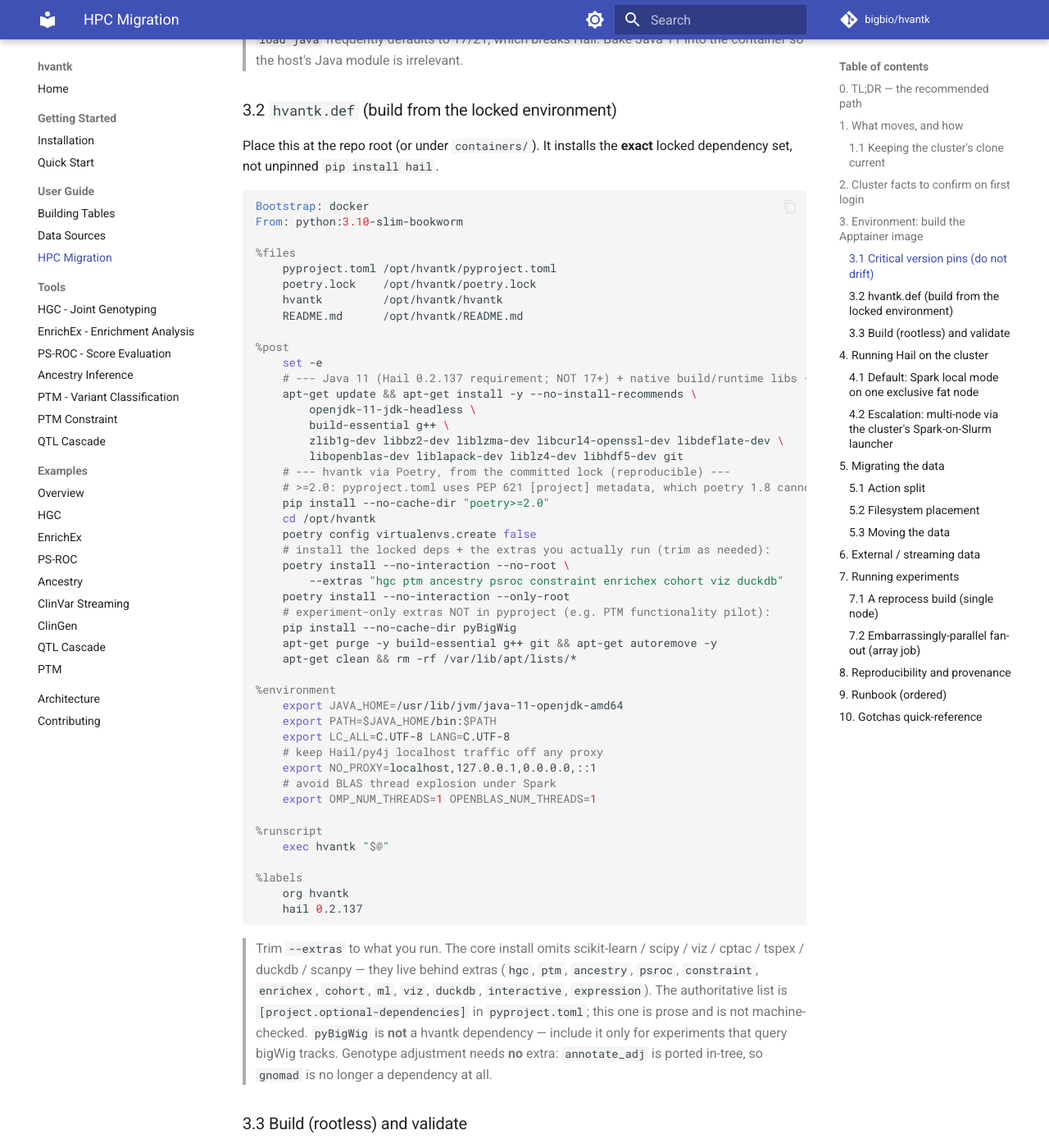
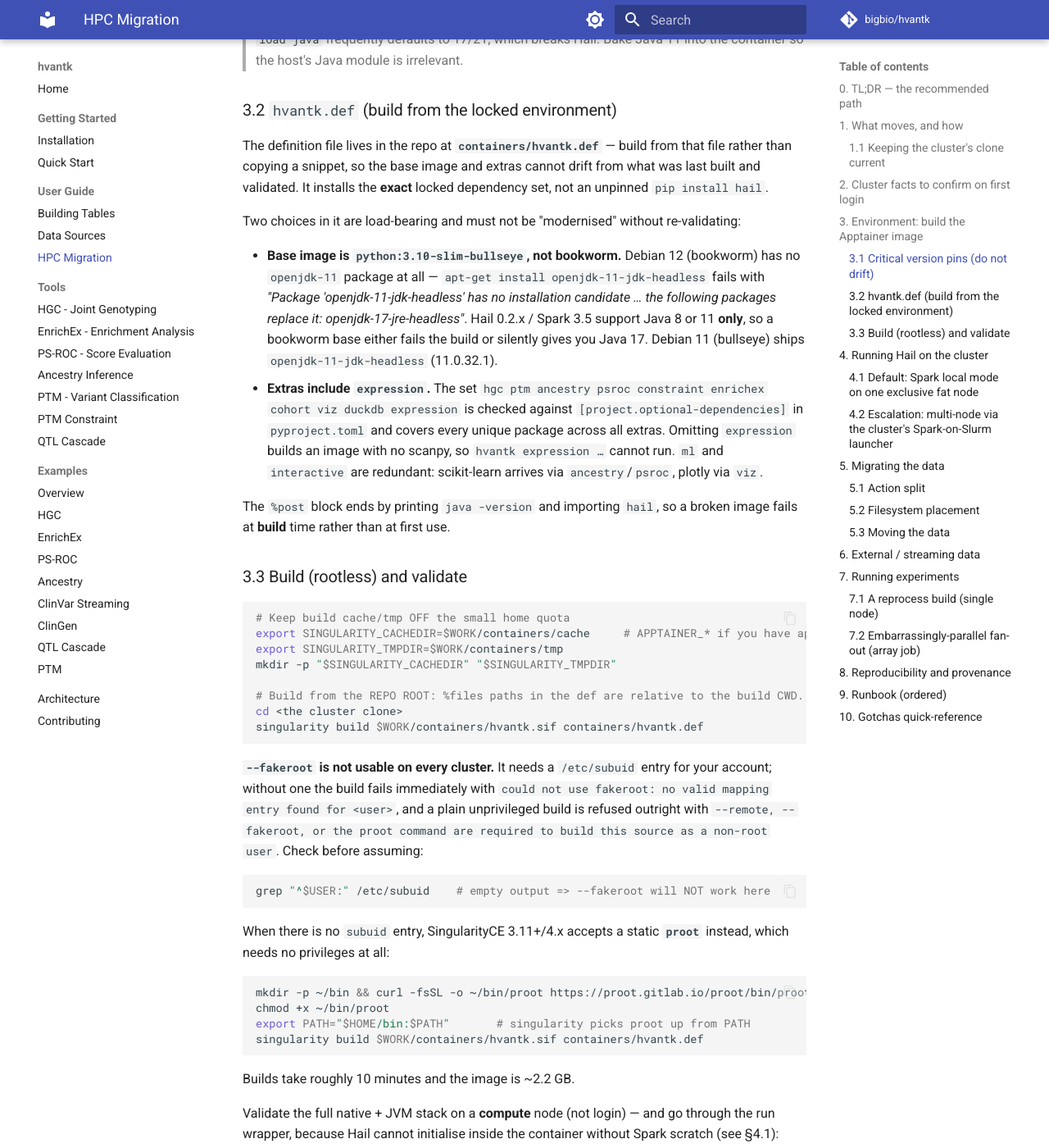
Before and after one commit to bigbio/hvantk, an MkDocs documentation site: the page built from docs_site/guide/hpc-migration.md, in a window 1280 px wide and 1400 px high, scrolled down 3046 px. Shown: the whole window at 82% size. Built offline with MkDocs 1.6.1 and Material for MkDocs 9.7.7, drawn with Linux system fonts in a browser that asks for light colours; comment, search, counter and statistics services are not loaded; some of the changed text lies outside the part shown.

Commit message:
docs(hpc): fix the container build path so it actually works on a cluster (#323)
* docs(hpc): fix the container build path so it actually works on a cluster

The Apptainer/Singularity section of the HPC migration guide documented a build
that cannot succeed. Four independent blockers, each verified on the cluster:

* Base image had no Java 11. The guide pinned `python:3.10-slim-bookworm`, but
  Debian 12 ships no `openjdk-11` package at all -- apt reports it is replaced by
  `openjdk-17-jre-headless`, and Hail 0.2.x / Spark 3.5 support Java 8 or 11 only.
  Repinned to `python:3.10-slim-bullseye` (openjdk 11.0.32.1).
* `--fakeroot` is not universally available. It needs an `/etc/subuid` entry; with
  none, the build fails with `no valid mapping entry found` and an unprivileged
  build is refused outright. Documented the check and the static `proot` fallback
  that SingularityCE accepts instead.
* Extras omitted `expression`, producing an image with no scanpy in which
  `hvantk expression ...` cannot run. Checked the full list against
  [project.optional-dependencies]; `ml` and `interactive` are genuinely redundant.
* The container cannot initialise Hail without `SPARK_LOCAL_DIRS` on writable
  node-local scratch, and the failure is misdiagnosed: the visible error is
  `[Errno 111] Connection refused` from py4j, which reads as a network fault. The
  real cause is one line above it, `DiskBlockManager: Failed to create any local dir`.

The definition file now lives at `containers/hvantk.def` rather than as a prose
snippet, so the base image and extras cannot drift from what was last built, and
`containers/hvantk_run.sh` sets up and binds Spark scratch so the container is
invoked correctly by default.

Verified end to end: image builds (2.2 GB) and
`hvantk utils check-install` passes on a compute node -- Hail 0.2.137 initialises
and the balding_nichols_model smoke test succeeds.

* docs(hpc): do not link to containers/hvantk.def from the guide

mkdocs --strict rejects a link whose target is not a documentation file:

  WARNING - Doc file 'guide/hpc-migration.md' contains a link
  '../../containers/hvantk.def', but the target '../containers/hvantk.def'
  is not found among documentation files.

Reference the path as a code span, matching how the rest of the guide names
repo paths. Verified with the same command CI runs:
mkdocs build --strict now exits 0.

````diff
--- a/docs_site/guide/hpc-migration.md
+++ b/docs_site/guide/hpc-migration.md
@@ -125,89 +125,76 @@
 
 ### 3.2 `hvantk.def` (build from the locked environment)
 
-Place this at the repo root (or under `containers/`). It installs the **exact**
-locked dependency set, not unpinned `pip install hail`.
+The definition file lives in the repo at **`containers/hvantk.def`**
+— build from that file rather than copying a snippet, so the base image and extras
+cannot drift from what was last built and validated. It installs the **exact** locked
+dependency set, not an unpinned `pip install hail`.
 
-```singularity
-Bootstrap: docker
-From: python:3.10-slim-bookworm
+Two choices in it are load-bearing and must not be "modernised" without re-validating:
 
-%files
-    pyproject.toml /opt/hvantk/pyproject.toml
-    poetry.lock    /opt/hvantk/poetry.lock
-    hvantk         /opt/hvantk/hvantk
-    README.md      /opt/hvantk/README.md
+- **Base image is `python:3.10-slim-bullseye`, not bookworm.** Debian 12 (bookworm) has
+  no `openjdk-11` package at all — `apt-get install openjdk-11-jdk-headless` fails with
+  *"Package 'openjdk-11-jdk-headless' has no installation candidate … the following
+  packages replace it: openjdk-17-jre-headless"*. Hail 0.2.x / Spark 3.5 support Java 8
+  or 11 **only**, so a bookworm base either fails the build or silently gives you
+  Java 17. Debian 11 (bullseye) ships `openjdk-11-jdk-headless` (11.0.32.1).
+- **Extras include `expression`.** The set
+  `hgc ptm ancestry psroc constraint enrichex cohort viz duckdb expression`
+  is checked against `[project.optional-dependencies]` in `pyproject.toml` and covers
+  every unique package across all extras. Omitting `expression` builds an image with no
+  scanpy, so `hvantk expression …` cannot run. `ml` and `interactive` are redundant:
+  scikit-learn arrives via `ancestry`/`psroc`, plotly via `viz`.
 
-%post
-    set -e
-    # --- Java 11 (Hail 0.2.137 requirement; NOT 17+) + native build/runtime libs ---
-    apt-get update && apt-get install -y --no-install-recommends \
-        openjdk-11-jdk-headless \
-        build-essential g++ \
-        zlib1g-dev libbz2-dev liblzma-dev libcurl4-openssl-dev libdeflate-dev \
-        libopenblas-dev liblapack-dev liblz4-dev libhdf5-dev git
-    # --- hvantk via Poetry, from the committed lock (reproducible) ---
-    # >=2.0: pyproject.toml uses PEP 621 [project] metadata, which poetry 1.8 cannot read.
-    pip install --no-cache-dir "poetry>=2.0"
-    cd /opt/hvantk
-    poetry config virtualenvs.create false
-    # install the locked deps + the extras you actually run (trim as needed):
-    poetry install --no-interaction --no-root \
-        --extras "hgc ptm ancestry psroc constraint enrichex cohort viz duckdb"
-    poetry install --no-interaction --only-root
-    # experiment-only extras NOT in pyproject (e.g. PTM functionality pilot):
-    pip install --no-cache-dir pyBigWig
-    apt-get purge -y build-essential g++ git && apt-get autoremove -y
-    apt-get clean && rm -rf /var/lib/apt/lists/*
-
-%environment
-    export JAVA_HOME=/usr/lib/jvm/java-11-openjdk-amd64
-    export PATH=$JAVA_HOME/bin:$PATH
-    export LC_ALL=C.UTF-8 LANG=C.UTF-8
-    # keep Hail/py4j localhost traffic off any proxy
-    export NO_PROXY=localhost,127.0.0.1,0.0.0.0,::1
-    # avoid BLAS thread explosion under Spark
-    export OMP_NUM_THREADS=1 OPENBLAS_NUM_THREADS=1
-
-%runscript
-    exec hvantk "$@"
-
-%labels
-    org hvantk
-    hail 0.2.137
-```
-
-> Trim `--extras` to what you run. The core install omits scikit-learn / scipy / viz /
-> cptac / tspex / duckdb / scanpy — they live behind extras (`hgc`, `ptm`,
-> `ancestry`, `psroc`, `constraint`, `enrichex`, `cohort`, `ml`, `viz`, `duckdb`,
-> `interactive`, `expression`). The authoritative list is
-> `[project.optional-dependencies]` in `pyproject.toml`; this one is prose and is not
-> machine-checked.
-> `pyBigWig` is **not** a hvantk dependency — include it only for experiments that
-> query bigWig tracks. Genotype adjustment needs **no** extra: `annotate_adj` is
-> ported in-tree, so `gnomad` is no longer a dependency at all.
+The `%post` block ends by printing `java -version` and importing `hail`, so a broken
+image fails at **build** time rather than at first use.
 
 ### 3.3 Build (rootless) and validate
 
 ```bash
 # Keep build cache/tmp OFF the small home quota
-export APPTAINER_CACHEDIR=/scratch/$USER/apptainer/cache
-export APPTAINER_TMPDIR=/scratch/$USER/apptainer/tmp
-mkdir -p "$APPTAINER_CACHEDIR" "$APPTAINER_TMPDIR"
+export SINGULARITY_CACHEDIR=$WORK/containers/cache     # APPTAINER_* if you have apptainer
+export SINGULARITY_TMPDIR=$WORK/containers/tmp
+mkdir -p "$SINGULARITY_CACHEDIR" "$SINGULARITY_TMPDIR"
 
-# Build on the cluster if --fakeroot is allowed:
-apptainer build --fakeroot hvantk.sif hvantk.def
-#   ...or build on a laptop / CI and copy the .sif over via Globus/rsync.
+# Build from the REPO ROOT: %files paths in the def are relative to the build CWD.
+cd <the cluster clone>
+singularity build $WORK/containers/hvantk.sif containers/hvantk.def
+```
 
-# Validate the full native + JVM stack on a COMPUTE node (not login):
-srun -c 4 --mem 16g apptainer exec hvantk.sif hvantk utils check-install
+**`--fakeroot` is not usable on every cluster.** It needs a `/etc/subuid` entry for your
+account; without one the build fails immediately with
+`could not use fakeroot: no valid mapping entry found for <user>`, and a plain
+unprivileged build is refused outright with
+`--remote, --fakeroot, or the proot command are required to build this source as a
+non-root user`. Check before assuming:
+
+```bash
+grep "^$USER:" /etc/subuid    # empty output => --fakeroot will NOT work here
+```
+
+When there is no `subuid` entry, SingularityCE 3.11+/4.x accepts a static **`proot`**
+instead, which needs no privileges at all:
+
+```bash
+mkdir -p ~/bin && curl -fsSL -o ~/bin/proot https://proot.gitlab.io/proot/bin/proot
+chmod +x ~/bin/proot
+export PATH="$HOME/bin:$PATH"       # singularity picks proot up from PATH
+singularity build $WORK/containers/hvantk.sif containers/hvantk.def
+```
+
+Builds take roughly 10 minutes and the image is ~2.2 GB.
+
+Validate the full native + JVM stack on a **compute** node (not login) — and go through
+the run wrapper, because Hail cannot initialise inside the container without Spark
+scratch (see §4.1):
+
+```bash
+srun -c 4 --mem 16g bash containers/hvantk_run.sh utils check-install
 #   expects: Hail version prints, balding_nichols_model smoke test passes.
 ```
 
 `hvantk utils check-install` is the canonical go/no-go for a node — it initializes
 Hail, prints `hl.version()`, runs a Hail smoke test, and diagnoses proxy problems.
-
----
 
 ## 4. Running Hail on the cluster
 
@@ -216,6 +203,19 @@
 hvantk runs Hail in **local Spark mode** — every `init_hail()` call uses local
 defaults (no master/memory config in the repo). On HPC that maps to **one exclusive
 node, many cores, high memory**, with Spark temp on **node-local scratch**.
+
+> **`SPARK_LOCAL_DIRS` is mandatory when running from the container, and its absence
+> is misdiagnosed.** Without a writable node-local scratch bound into the image, Hail
+> init dies with
+> `DiskBlockManager: ERROR: Failed to create any local dir`, followed by
+> `Hail initialisation failed: [Errno 111] Connection refused` from py4j. The second
+> message is what you see first and it reads like a network or proxy fault; it is not.
+> `containers/hvantk_run.sh` sets the scratch dir up and binds it, so prefer:
+>
+> ```bash
+> bash containers/hvantk_run.sh utils check-install
+> HVANTK_BIND="$WORK:$WORK" bash containers/hvantk_run.sh reprocess clinvar:variants ...
+> ```
 
 ```bash
 #!/bin/bash
@@ -451,6 +451,13 @@
 ## 10. Gotchas quick-reference
 
 - **Java 17 default** → Hail breaks. Force **Java 11** (baked into the container).
+- **A bookworm base image** → there is no `openjdk-11` in Debian 12 at all; apt offers
+  `openjdk-17-jre-headless` instead. Use `python:3.10-slim-bullseye`.
+- **`--fakeroot` with no `/etc/subuid` entry** → `no valid mapping entry found`, and an
+  unprivileged build is refused. Put a static `proot` on `PATH` instead (§3.3).
+- **Container Hail init: `[Errno 111] Connection refused`** → almost never the network.
+  Look one line up for `DiskBlockManager: Failed to create any local dir`: Spark has no
+  writable scratch. Use `containers/hvantk_run.sh` (§4.1).
 - **`spark.driver.memory == --mem`** → silent cgroup OOM-kill. Use ~80%.
 - **`local[*]` on a shared node** → heartbeat timeouts. Pin to `--cpus-per-task`, or
   use `--exclusive`.
@@ -463,5 +470,6 @@
 - **Stray system/conda Python** below the 3.10 floor → use the container's Python;
   never run hvantk against an unmanaged interpreter.
 - **Core install ≠ full toolkit** — install the right **extras** (`hgc ptm
-  ancestry psroc constraint enrichex cohort viz duckdb`) in the image.
+  ancestry psroc constraint enrichex cohort viz duckdb expression`) in the image.
+  Dropping `expression` yields an image with no scanpy, so `hvantk expression …` fails.
 - **Scratch is purged** — copy results to project/home before the window.
````
Also changed, not shown: 2 other files.
